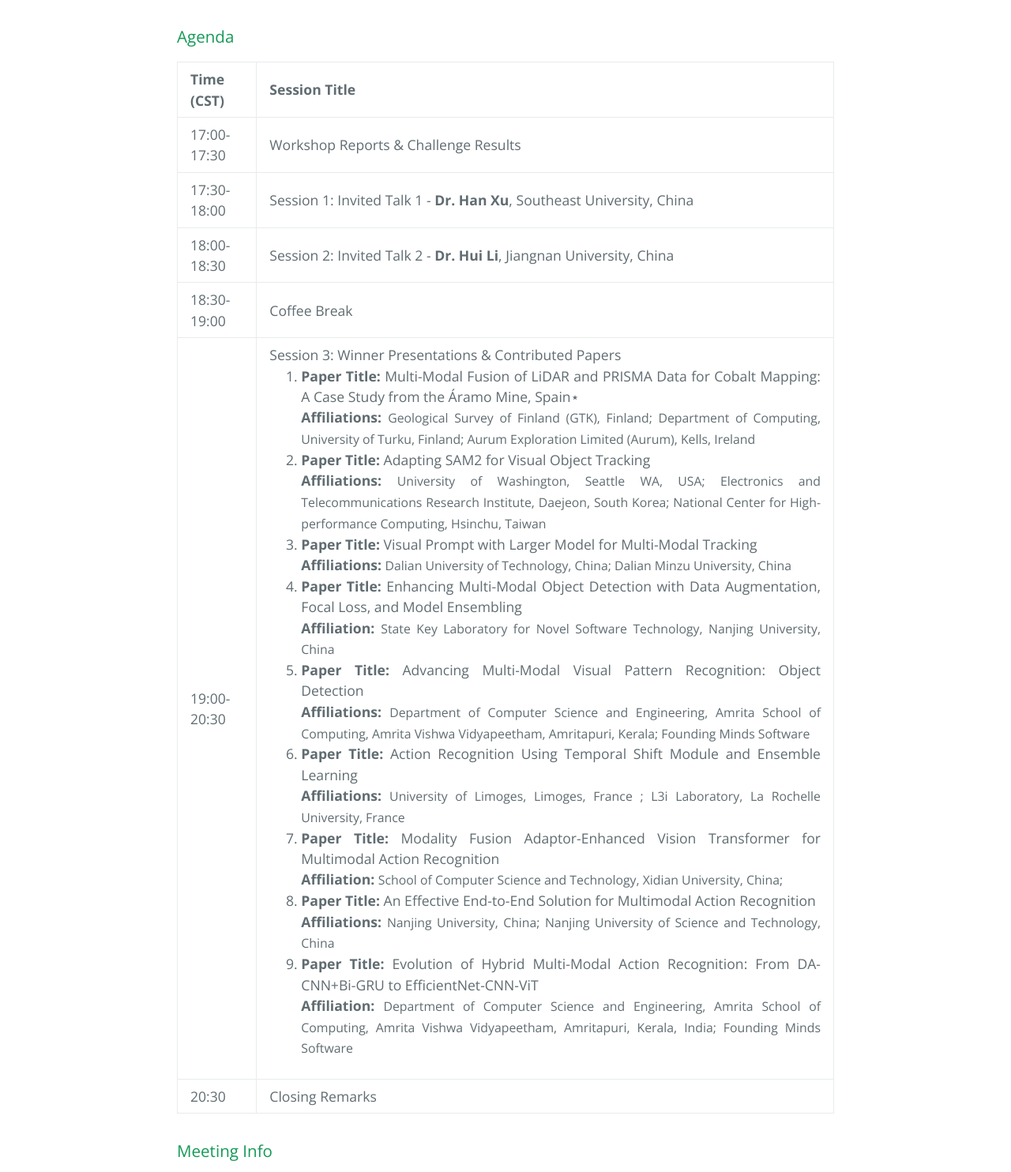
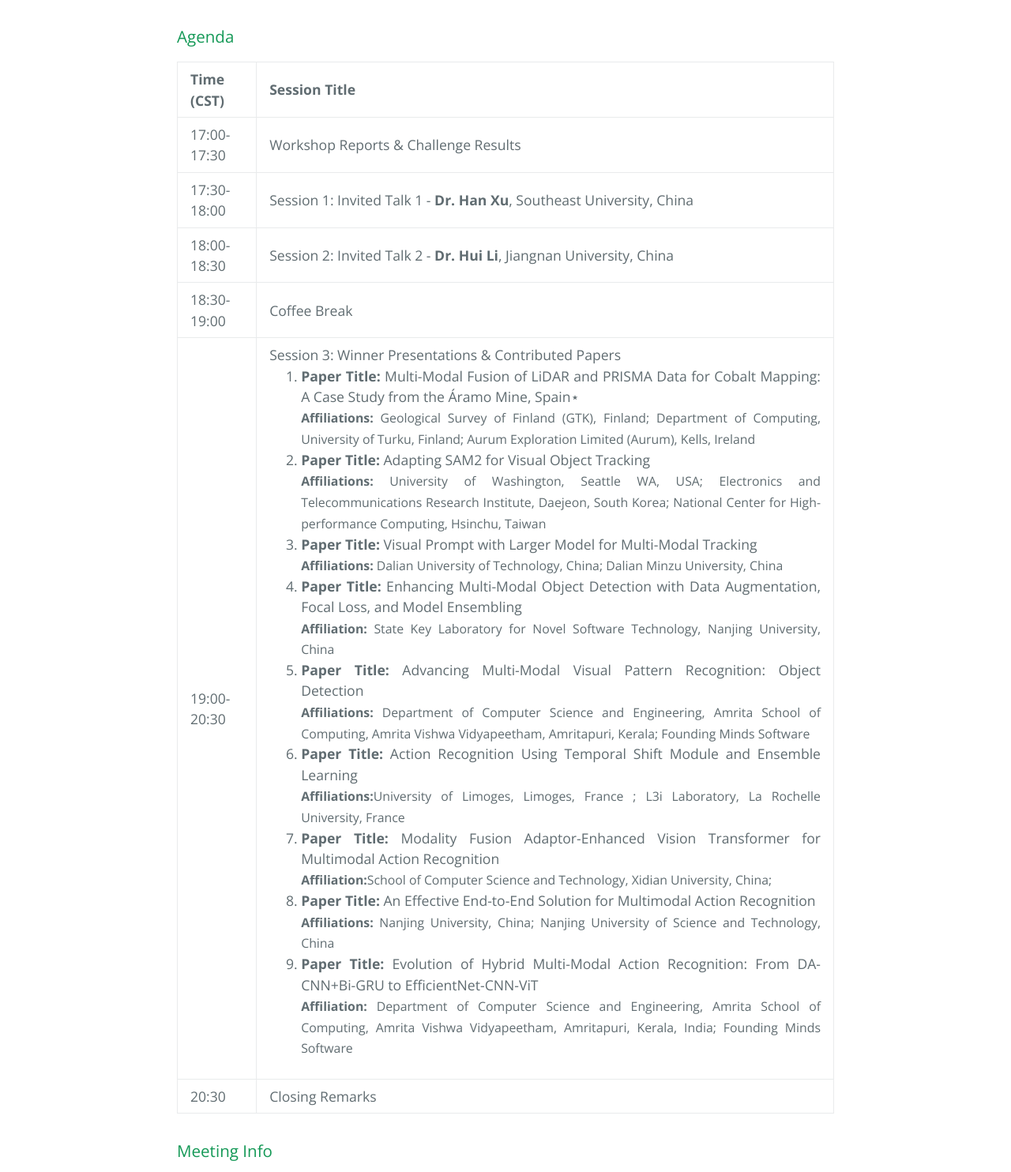
Before and after one commit to PRCI-Lab/mmvpr-workshop-icpr2024, a Jekyll site: the page built from docs/workshop.md, in a window 1280 px wide. Shown: the part 426-1910 px from the top of the page at 79% size. Built offline with Jekyll 4.4.1, drawn with Linux system fonts in a browser that asks for light colours; our own code applies the rules of GitHub Pages for plain Markdown files.

Commit message:
Update workshop.md

```diff
--- a/docs/workshop.md
+++ b/docs/workshop.md
@@ -31,39 +31,39 @@
       <ol>
         <li>
           <strong>Paper Title:</strong> Multi-Modal Fusion of LiDAR and PRISMA Data for Cobalt Mapping: A Case Study from the Áramo Mine, Spain⋆ <br>
-          <strong>Affiliations:</strong> <span style="font-size: 0.9em;">Geological Survey of Finland (GTK), Finland; Department of Computing, University of Turku, Finland; Aurum Exploration Limited (Aurum), Kells, Ireland</span>
+          <span style="font-size: 0.9em;"><strong>Affiliations:</strong> Geological Survey of Finland (GTK), Finland; Department of Computing, University of Turku, Finland; Aurum Exploration Limited (Aurum), Kells, Ireland</span>
         </li>
         <li>
           <strong>Paper Title:</strong> Adapting SAM2 for Visual Object Tracking <br>
-          <strong>Affiliations:</strong> <span style="font-size: 0.9em;">University of Washington, Seattle WA, USA; Electronics and Telecommunications Research Institute, Daejeon, South Korea; National Center for High-performance Computing, Hsinchu, Taiwan</span>
+          <span style="font-size: 0.9em;"><strong>Affiliations:</strong> University of Washington, Seattle WA, USA; Electronics and Telecommunications Research Institute, Daejeon, South Korea; National Center for High-performance Computing, Hsinchu, Taiwan</span>
         </li>
         <li>
           <strong>Paper Title:</strong> Visual Prompt with Larger Model for Multi-Modal Tracking <br>
-          <strong>Affiliations:</strong> <span style="font-size: 0.9em;">Dalian University of Technology, China; Dalian Minzu University, China</span>
+          <span style="font-size: 0.9em;"><strong>Affiliations:</strong> Dalian University of Technology, China; Dalian Minzu University, China</span>
         </li>
         <li>
           <strong>Paper Title:</strong> Enhancing Multi-Modal Object Detection with Data Augmentation, Focal Loss, and Model Ensembling <br>
-          <strong>Affiliation:</strong> <span style="font-size: 0.9em;">State Key Laboratory for Novel Software Technology, Nanjing University, China</span>
+          <span style="font-size: 0.9em;"><strong>Affiliation:</strong> State Key Laboratory for Novel Software Technology, Nanjing University, China</span>
         </li>
         <li>
           <strong>Paper Title:</strong> Advancing Multi-Modal Visual Pattern Recognition: Object Detection <br>
-          <strong>Affiliations:</strong> <span style="font-size: 0.9em;">Department of Computer Science and Engineering, Amrita School of Computing, Amrita Vishwa Vidyapeetham, Amritapuri, Kerala; Founding Minds Software</span>
+          <span style="font-size: 0.9em;"><strong>Affiliations:</strong> Department of Computer Science and Engineering, Amrita School of Computing, Amrita Vishwa Vidyapeetham, Amritapuri, Kerala; Founding Minds Software</span>
         </li>
         <li>
           <strong>Paper Title:</strong> Action Recognition Using Temporal Shift Module and Ensemble Learning <br>
-          <strong>Affiliations:</strong> <span style="font-size: 0.9em;">University of Limoges, Limoges, France ; L3i Laboratory, La Rochelle University, France</span>
+          <span style="font-size: 0.9em;"><strong>Affiliations:</strong>University of Limoges, Limoges, France ; L3i Laboratory, La Rochelle University, France</span>
         </li>
         <li>
           <strong>Paper Title:</strong> Modality Fusion Adaptor-Enhanced Vision Transformer for Multimodal Action Recognition <br>
-          <strong>Affiliation:</strong> <span style="font-size: 0.9em;">School of Computer Science and Technology, Xidian University, China;</span>
+          <span style="font-size: 0.9em;"><strong>Affiliation:</strong>School of Computer Science and Technology, Xidian University, China;</span>
         </li>
         <li>
           <strong>Paper Title:</strong> An Effective End-to-End Solution for Multimodal Action Recognition <br>
-          <strong>Affiliations:</strong> <span style="font-size: 0.9em;">Nanjing University, China; Nanjing University of Science and Technology, China</span>
+          <span style="font-size: 0.9em;"><strong>Affiliations:</strong> Nanjing University, China; Nanjing University of Science and Technology, China</span>
         </li>
         <li>
           <strong>Paper Title:</strong> Evolution of Hybrid Multi-Modal Action Recognition: From DA-CNN+Bi-GRU to EfficientNet-CNN-ViT <br>
-          <strong>Affiliation:</strong> <span style="font-size: 0.9em;">Department of Computer Science and Engineering, Amrita School of Computing, Amrita Vishwa Vidyapeetham, Amritapuri, Kerala, India;  Founding Minds Software</span>
+          <span style="font-size: 0.9em;"><strong>Affiliation:</strong> Department of Computer Science and Engineering, Amrita School of Computing, Amrita Vishwa Vidyapeetham, Amritapuri, Kerala, India;  Founding Minds Software</span>
         </li>
       </ol>
     </td>
```
